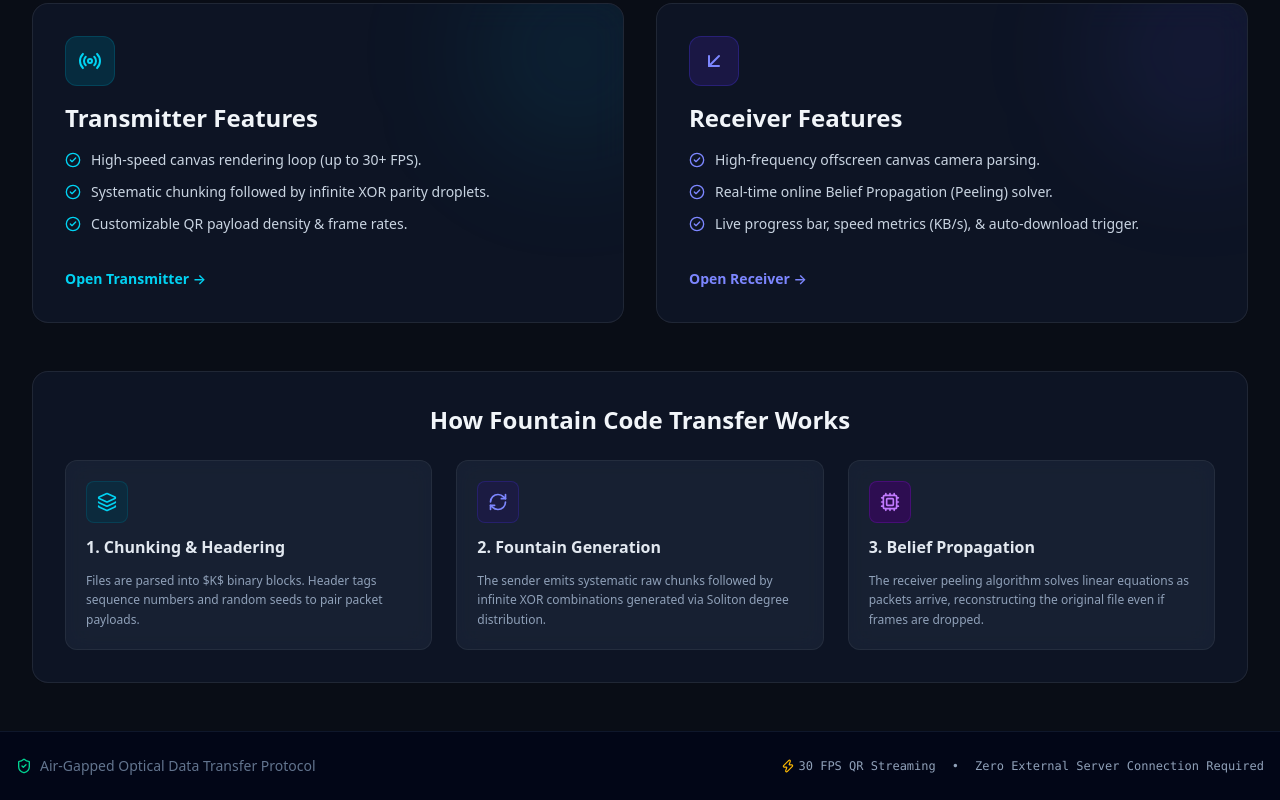
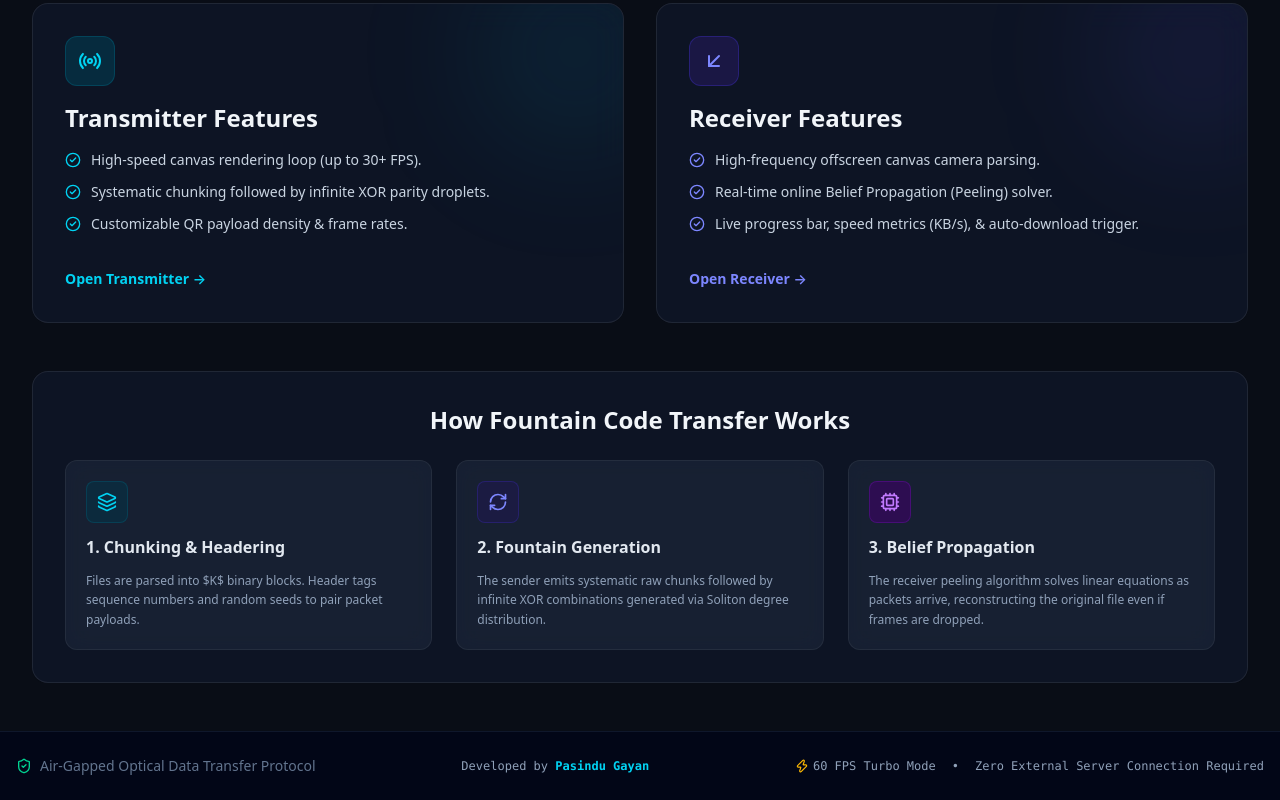
Before and after one commit to Pasindu9225/Optical-QR-based-Data-Transfer, a Next.js app: page / in a window 1280 px wide. Shown: the part 627-1427 px from the top of the page. Built offline with nearby package versions, Linux system fonts and the light colour scheme.

Commit message:
Add author name Pasindu Gayan to footer

```diff
--- a/app/layout.tsx
+++ b/app/layout.tsx
@@ -70,9 +70,14 @@ export default function RootLayout({
               <ShieldCheck className="w-4 h-4 text-emerald-400" />
               <span>Air-Gapped Optical Data Transfer Protocol</span>
             </div>
+
+            <div className="text-xs font-mono text-slate-400">
+              Developed by <span className="text-cyan-400 font-bold hover:underline">Pasindu Gayan</span>
+            </div>
+
             <div className="flex items-center gap-4 text-xs font-mono text-slate-400">
               <span className="flex items-center gap-1">
-                <Zap className="w-3.5 h-3.5 text-amber-400" /> 30 FPS QR Streaming
+                <Zap className="w-3.5 h-3.5 text-amber-400" /> 60 FPS Turbo Mode
               </span>
               <span>•</span>
               <span>Zero External Server Connection Required</span>
```
